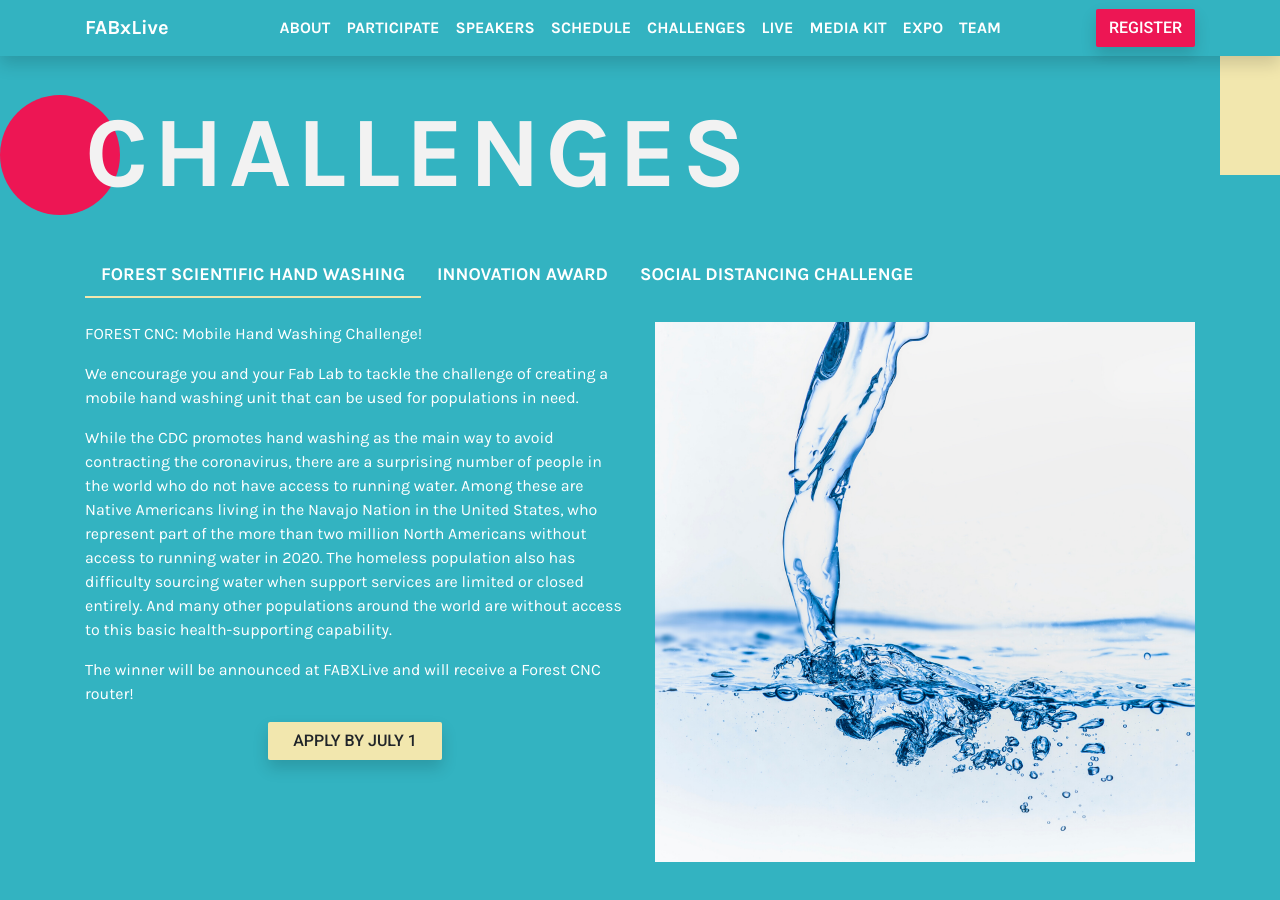
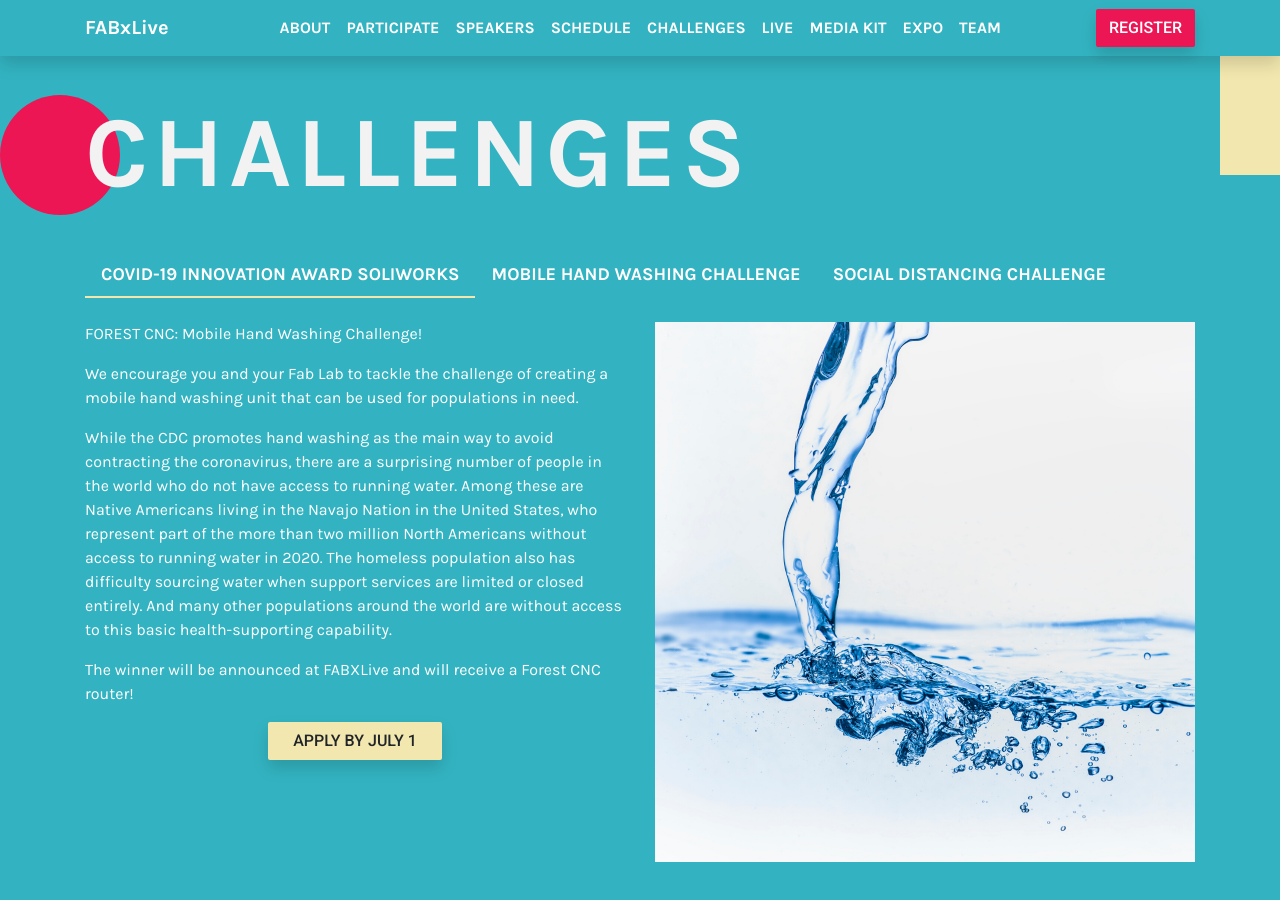
Before and after one commit to fabfoundation/fabxlive2020, a Jekyll site: the page built from index.html, in a window 1280 px wide and 900 px high, scrolled down 4685 px. Built offline with Jekyll 4.4.1, drawn with Linux system fonts in a browser that asks for light colours; nearby versions of some CDN libraries.

Commit message:
Update index.html

```diff
--- a/index.html
+++ b/index.html
@@ -363,10 +363,10 @@ title: FABxLive
 
     <ul class="nav fab-pills-blue mb-4 text-uppercase" role="tablist">
       <li class="nav-item" role="presentation">
-        <a class="nav-link active" id="home-tab" data-toggle="tab" href="#challenge-1" role="tab">Forest Scientific Hand Washing</a>
+        <a class="nav-link active" id="home-tab" data-toggle="tab" href="#challenge-1" role="tab">COVID-19 Innovation Award Soliworks</a>
       </li>
       <li class="nav-item" role="presentation">
-        <a class="nav-link" id="profile-tab" data-toggle="tab" href="#challenge-2" role="tab">Innovation Award</a>
+        <a class="nav-link" id="profile-tab" data-toggle="tab" href="#challenge-2" role="tab">Mobile Hand Washing Challenge</a>
       </li>
       <li class="nav-item" role="presentation">
         <a class="nav-link" id="contact-tab" data-toggle="tab" href="#challenge-3" role="tab">Social distancing challenge</a>
@@ -375,36 +375,7 @@ title: FABxLive
 
     <section class="tab-content" id="challenge-tab-content">
 
-      <article class="tab-pane fade show active" id="challenge-1" role="tabpanel">
-        <div class="row">
-          <div class="col-lg-6 mb-4">
-            <p>
-            FOREST CNC: Mobile Hand Washing Challenge!
-            </p>
-            <p>
-            We encourage you and your Fab Lab to tackle the challenge of creating a mobile hand washing unit that can be used for populations in need.
-            </p>
-            <p>
-            While the CDC promotes hand washing as the main way to avoid contracting the coronavirus, there are a surprising
-            number of people in the world who do not have access to running water. Among these are Native Americans living in
-            the Navajo Nation in the United States, who represent part of the more than two million North Americans without
-            access to running water in 2020.  The homeless population also has difficulty sourcing water when support services
-            are limited or closed entirely. And many other populations around the world are without access to this basic health-supporting capability.
-            </p>
-            <p>
-            The winner will be announced at FABXLive and will receive a Forest CNC router!
-            </p>
-            <div class="text-center">
-              <a class="btn mx-auto bg-yellow shadow px-4" href="https://docs.google.com/forms/d/e/1FAIpQLSeFWz-MRZyZ2yMrQnuae2KTB8VtdRWsC8kvebSY8-rF9r65mg/viewform" target="_blank">APPLY BY JULY 1</a>
-            </div>
-          </div>
-          <div class="col-lg-6 mb-4">
-            <img class="img-fluid" src="/uploads/challenge.png" alt="Challenge">
-          </div>
-        </div>
-      </article>
-
-      <article class="tab-pane fade" id="challenge-2" role="tabpanel">
+      <article class="tab-pane fade" id="challenge-1" role="tabpanel">
         <div class="row">
           <div class="col-lg-6 mb-4">
             <img class="img-fluid" src="/uploads/challenge-7.jpg" alt="Challenge">
@@ -445,11 +416,41 @@ title: FABxLive
         </div>
       </article>
 
+      <article class="tab-pane fade show active" id="challenge-2" role="tabpanel">
+        <div class="row">
+          <div class="col-lg-6 mb-4">
+            <p>
+            FOREST CNC: Mobile Hand Washing Challenge!
+            </p>
+            <p>
+            We encourage you and your Fab Lab to tackle the challenge of creating a mobile hand washing unit that can be used for populations in need.
+            </p>
+            <p>
+            While the CDC promotes hand washing as the main way to avoid contracting the coronavirus, there are a surprising
+            number of people in the world who do not have access to running water. Among these are Native Americans living in
+            the Navajo Nation in the United States, who represent part of the more than two million North Americans without
+            access to running water in 2020.  The homeless population also has difficulty sourcing water when support services
+            are limited or closed entirely. And many other populations around the world are without access to this basic health-supporting capability.
+            </p>
+            <p>
+            The winner will be announced at FABXLive and will receive a Forest CNC router!
+            </p>
+            <div class="text-center">
+              <a class="btn mx-auto bg-yellow shadow px-4" href="https://docs.google.com/forms/d/e/1FAIpQLSeFWz-MRZyZ2yMrQnuae2KTB8VtdRWsC8kvebSY8-rF9r65mg/viewform" target="_blank">APPLY BY JULY 1</a>
+            </div>
+          </div>
+          <div class="col-lg-6 mb-4">
+            <img class="img-fluid" src="/uploads/challenge.png" alt="Challenge">
+          </div>
+        </div>
+      </article>
+
+
       <article class="tab-pane fade" id="challenge-3" role="tabpanel">
         <div class="row">
           <div class="col-lg-6 mb-4">
             <h4>
-              Challenge will be announced at FABxLive!
+              Social distancing challenge... to be announced soon!
             </h4>
           </div>
           <div class="col-lg-6 mb-4">
```
